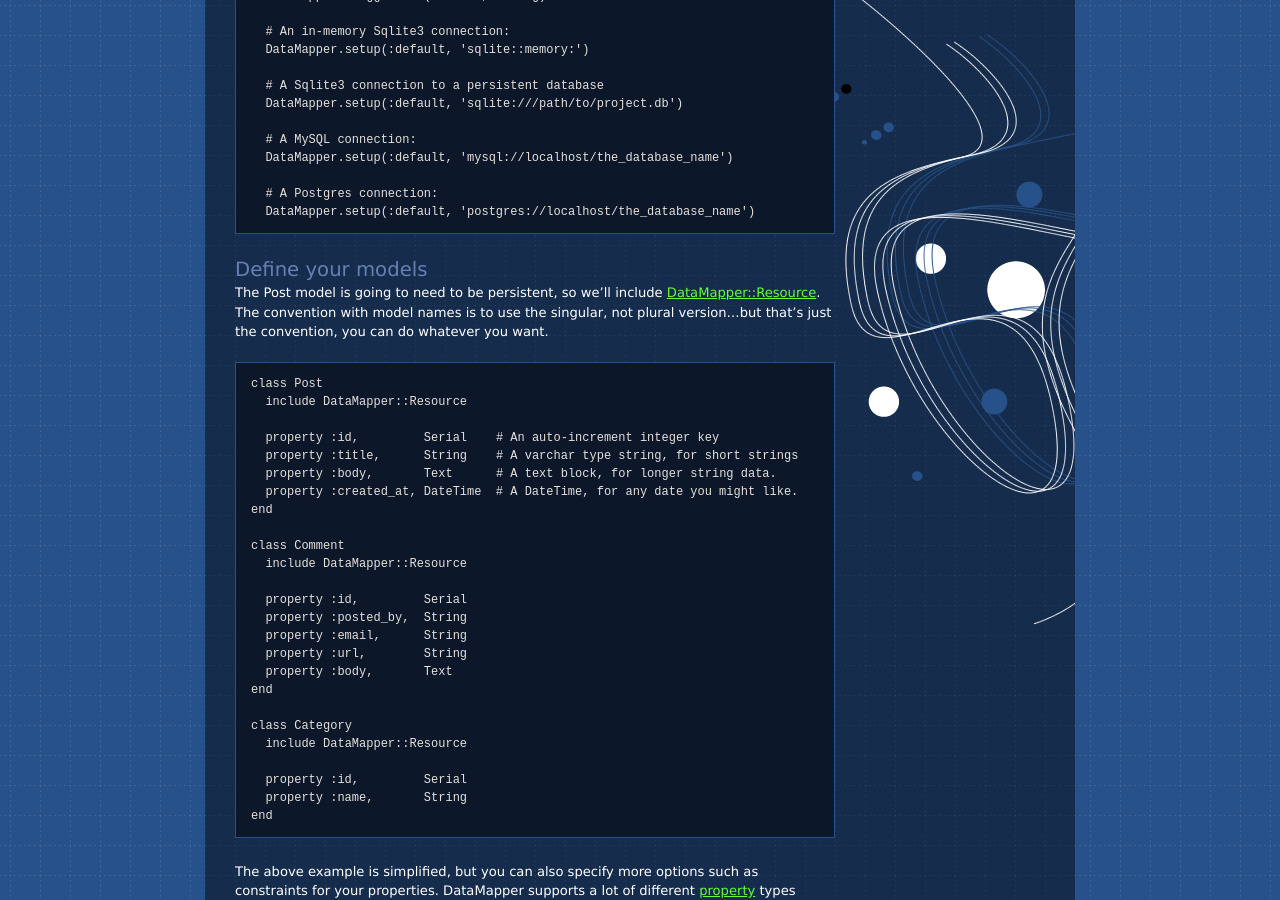
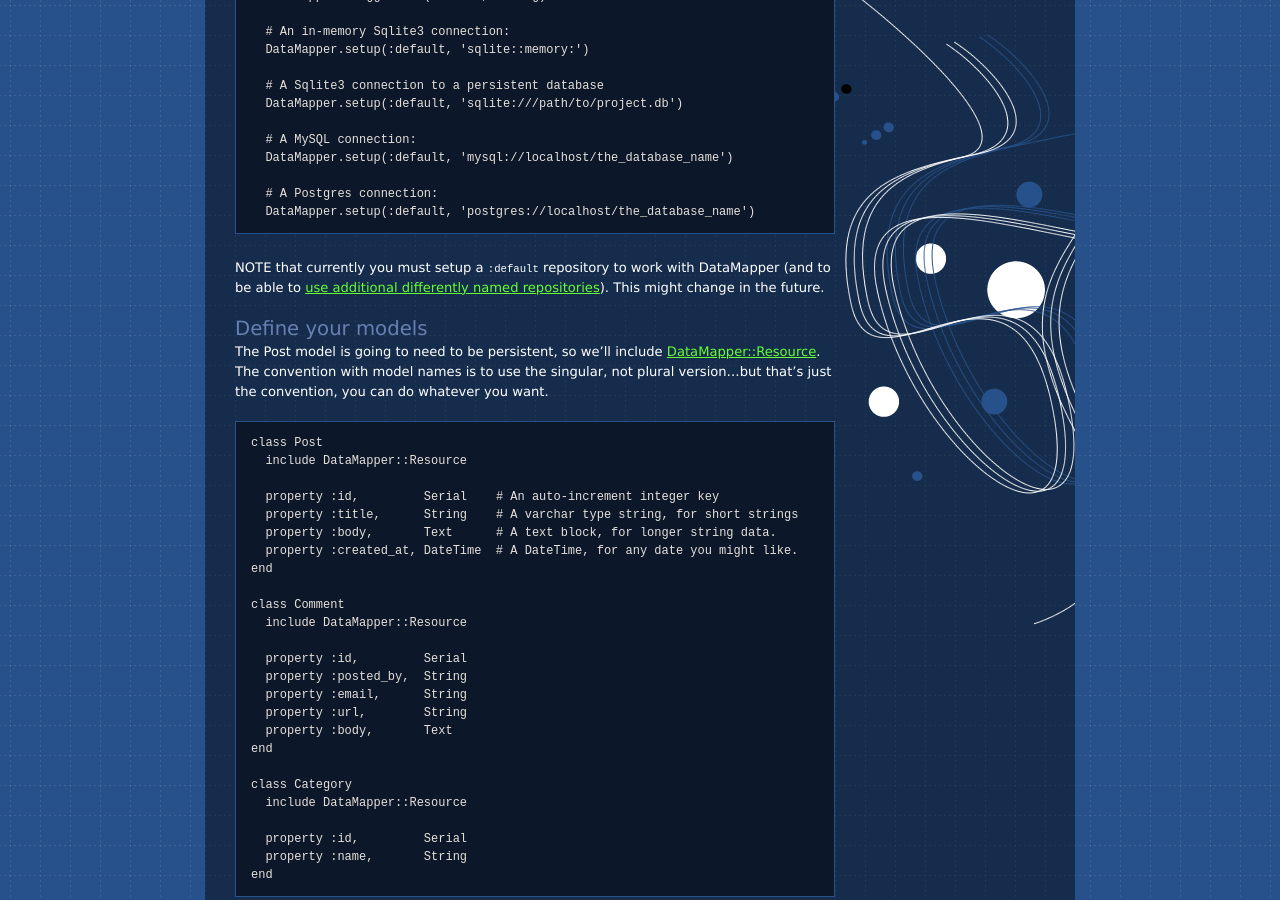
Before and after one commit to datamapper/datamapper.github.com, a Jekyll site: the page built from getting-started.markdown, in a window 1280 px wide and 900 px high, scrolled down 1134 px. Built offline with Jekyll 4.4.1, drawn with Linux system fonts in a browser that asks for light colours.

Commit message:
Setting up the :default repository is important

```diff
--- a/getting-started.markdown
+++ b/getting-started.markdown
@@ -74,6 +74,10 @@ You need to make sure to do this before you use your models, i.e. before you act
   # A Postgres connection:
   DataMapper.setup(:default, 'postgres://localhost/the_database_name')
 {% endhighlight %}
+
+NOTE that currently you **must** setup a `:default` repository to work
+with DataMapper (and to be able to [use additional differently named
+repositories](/docs/misc)). This might change in the future.
 
 Define your models
 ------------------
```
